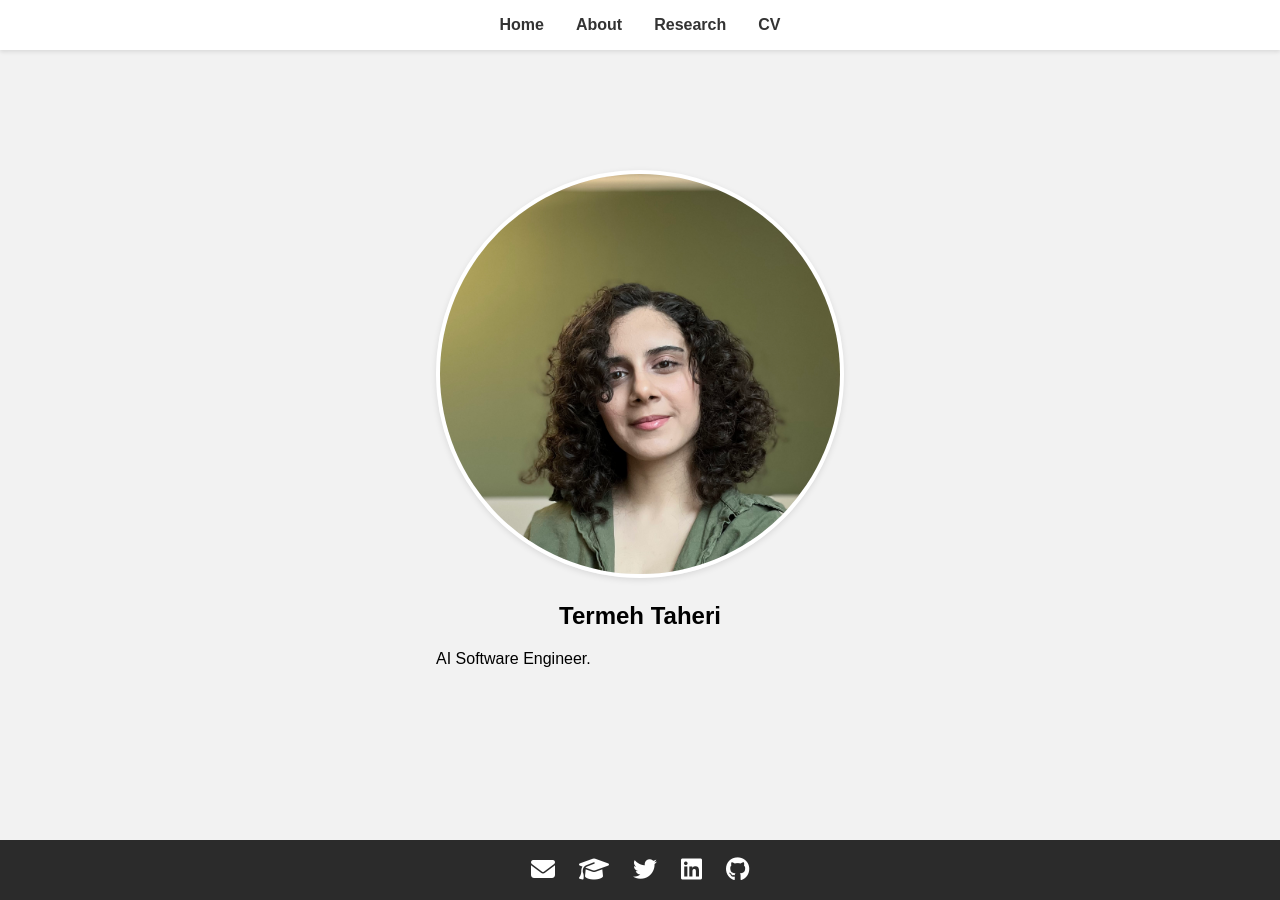
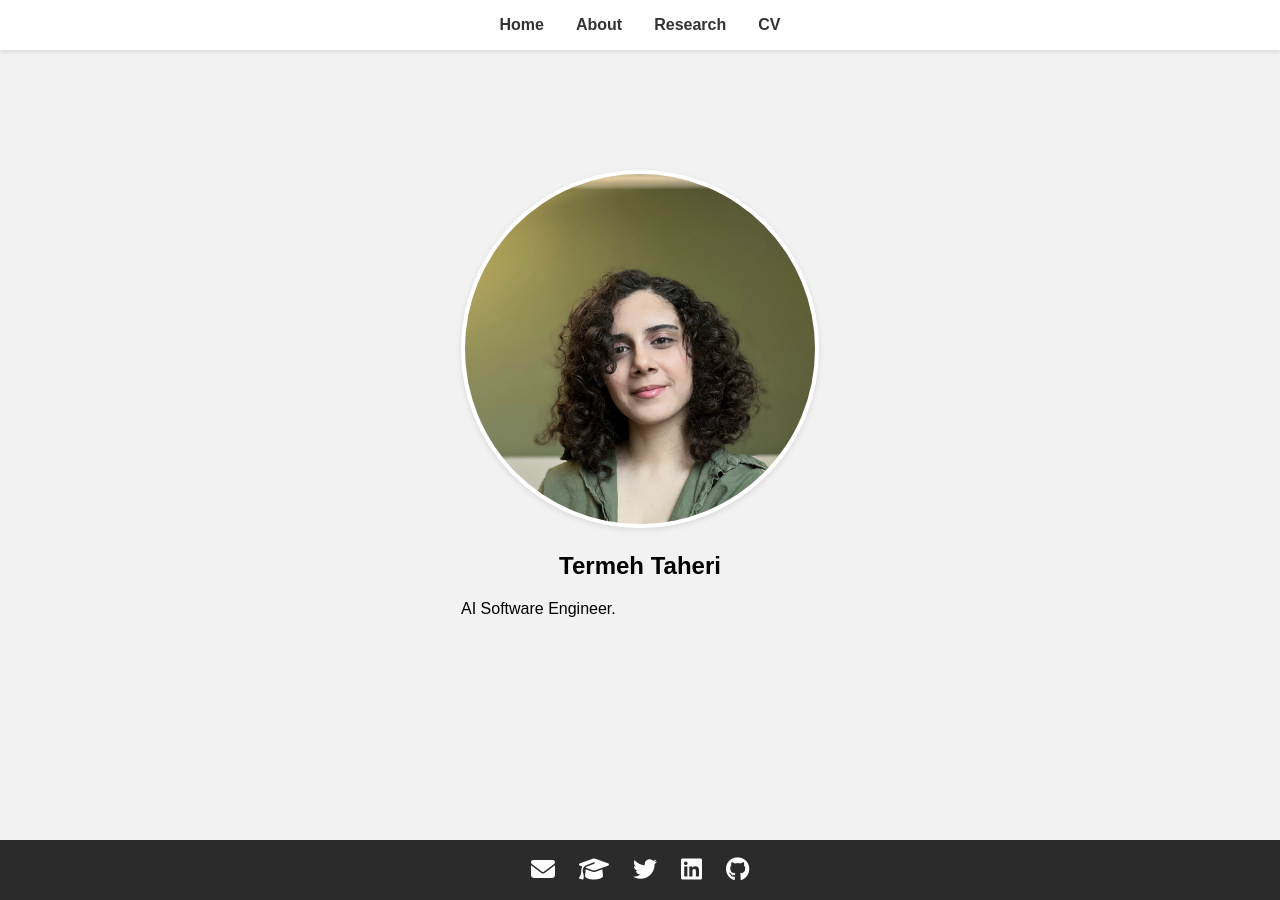
Before and after one commit to termehtaheri/termehtaheri.github.io, a Jekyll site: the page built from index.md, in a window 1280 px wide. Built offline with Jekyll 4.4.1, drawn with Linux system fonts in a browser that asks for light colours.

Commit message:
update css

```diff
--- a/css/styles.css
+++ b/css/styles.css
@@ -48,8 +48,8 @@ body {
 
   /* Home Avatar */
   #home img {
-    width: 400px;
-    height: 400px;
+    width: 350px;
+    height: 350px;
     border-radius: 50%;
     object-fit: cover;
     border: 4px solid #fff;
```
